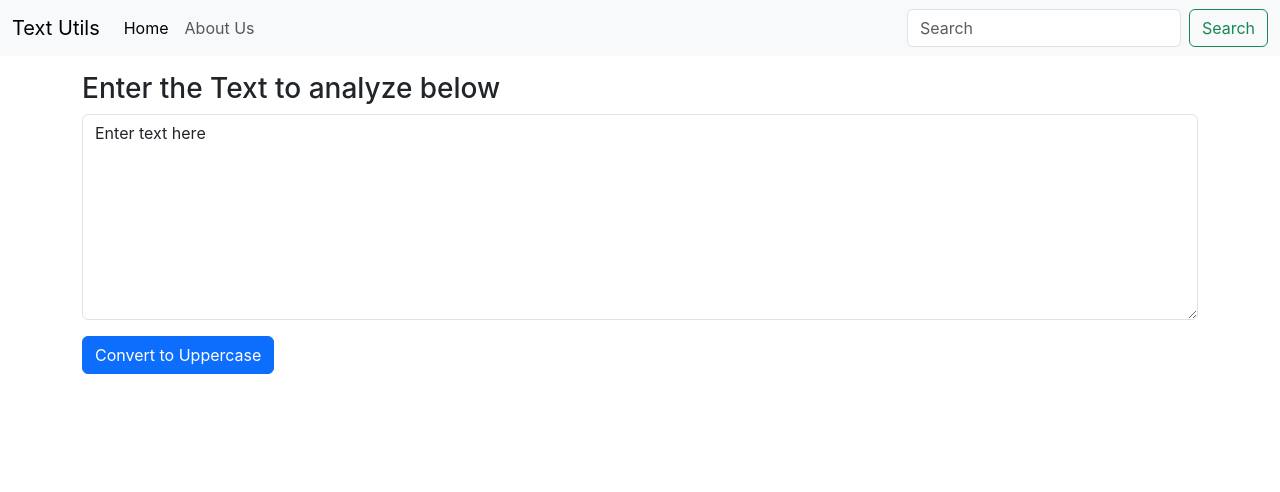
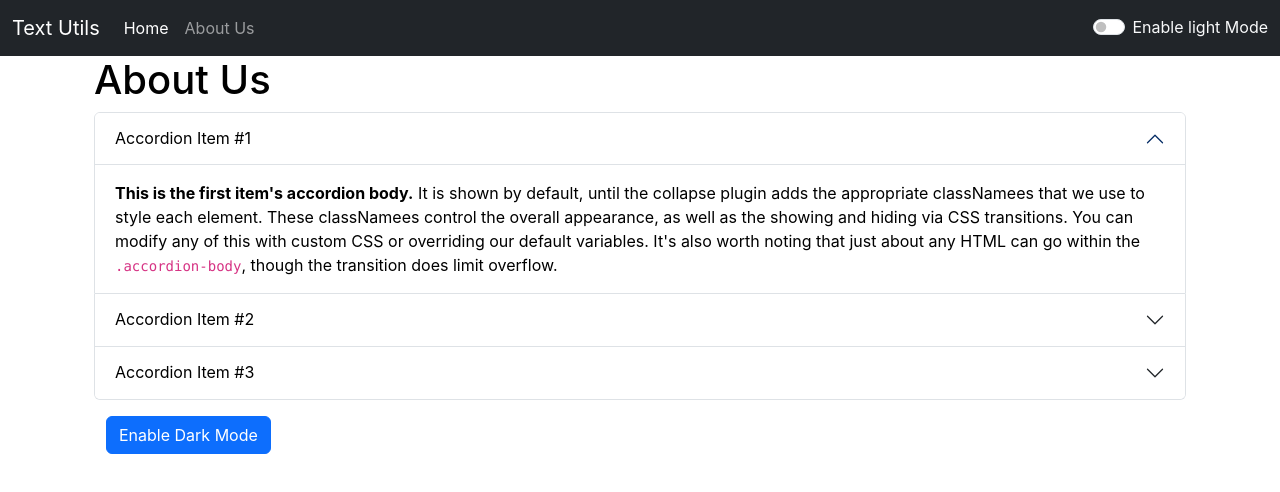
Before and after one commit to prashantAarya19/reactPOC, a React (Create React App) app: page / in a window 1280 px wide. Shown: the top 492 px of the page. Built offline with nearby package versions, Linux system fonts and the light colour scheme.

Commit message:
react states

```diff
--- a/src/App.js
+++ b/src/App.js
@@ -1,14 +1,26 @@
 
+import { useState } from 'react';
 import './App.css';
+import About from './components/About';
 import Navbar from './components/Navbar';
-import TextForm from './components/TextForm';
+// import TextForm from './components/TextForm';
 
 function App() {
+  const [mode, setMode] = useState('dark');
+
+  const toggleMode = () => {
+    if(mode === 'dark')
+      setMode('light');
+    else
+      setMode('dark');
+  };
+
   return (
     <>
-      <Navbar title = "Text Utils" aboutText = "About Us"/>
+      <Navbar title = "Text Utils" aboutText = "About Us" mode = {mode} toggleMode={toggleMode}/>
       <div className="container">
-        <TextForm heading="Enter the Text to analyze below"/>
+        {/* <TextForm heading="Enter the Text to analyze below"/> */}
+        <About />
       </div>
     </>
   );
--- /dev/null
+++ b/src/components/About.js
@@ -0,0 +1,72 @@
+import React, { useState } from 'react'
+
+export default function About() {
+    const [accordionState, setAccoridanState] = useState({
+        color: 'black',
+        backgroundColor: 'white'
+    });
+
+    const toggleBackground = () => {
+        if(accordionState.color === 'white') {
+            setAccoridanState({
+                color: 'black',
+                backgroundColor: 'white'
+            });
+            setDarkBtnText('Enable Dark Mode');
+        } else {
+            setAccoridanState({
+                color: 'white',
+                backgroundColor: 'black'
+            });
+            setDarkBtnText('Enable Light Mode');
+        }
+    }
+
+    const [darkBtnText, setDarkBtnText]= useState('Enable Dark Mode');
+  return (
+    <div className='container' style={accordionState}>
+        <h1>About Us</h1>
+        <div className="accordion" id="accordionExample" style={accordionState}>
+            <div className="accordion-item" style={accordionState}>
+                <h2 className="accordion-header" id="headingOne">
+                <button className="accordion-button" type="button" data-bs-toggle="collapse" data-bs-target="#collapseOne" aria-expanded="true" aria-controls="collapseOne" style={accordionState}>
+                    Accordion Item #1
+                </button>
+                </h2>
+                <div id="collapseOne" className="accordion-collapse collapse show" aria-labelledby="headingOne" data-bs-parent="#accordionExample">
+                <div className="accordion-body">
+                    <strong>This is the first item's accordion body.</strong> It is shown by default, until the collapse plugin adds the appropriate classNamees that we use to style each element. These classNamees control the overall appearance, as well as the showing and hiding via CSS transitions. You can modify any of this with custom CSS or overriding our default variables. It's also worth noting that just about any HTML can go within the <code>.accordion-body</code>, though the transition does limit overflow.
+                </div>
+                </div>
+            </div>
+            <div className="accordion-item" style={accordionState}>
+                <h2 className="accordion-header" id="headingTwo">
+                <button className="accordion-button collapsed" type="button" data-bs-toggle="collapse" data-bs-target="#collapseTwo" aria-expanded="false" aria-controls="collapseTwo" style={accordionState}>
+                    Accordion Item #2
+                </button>
+                </h2>
+                <div id="collapseTwo" className="accordion-collapse collapse" aria-labelledby="headingTwo" data-bs-parent="#accordionExample">
+                <div className="accordion-body">
+                    <strong>This is the second item's accordion body.</strong> It is hidden by default, until the collapse plugin adds the appropriate classNamees that we use to style each element. These classNamees control the overall appearance, as well as the showing and hiding via CSS transitions. You can modify any of this with custom CSS or overriding our default variables. It's also worth noting that just about any HTML can go within the <code>.accordion-body</code>, though the transition does limit overflow.
+                </div>
+                </div>
+            </div>
+            <div className="accordion-item" style={accordionState}>
+                <h2 className="accordion-header" id="headingThree">
+                <button className="accordion-button collapsed" type="button" data-bs-toggle="collapse" data-bs-target="#collapseThree" aria-expanded="false" aria-controls="collapseThree" style={accordionState}>
+                    Accordion Item #3
+                </button>
+                </h2>
+                <div id="collapseThree" className="accordion-collapse collapse" aria-labelledby="headingThree" data-bs-parent="#accordionExample">
+                <div className="accordion-body">
+                    <strong>This is the third item's accordion body.</strong> It is hidden by default, until the collapse plugin adds the appropriate classNamees that we use to style each element. These classNamees control the overall appearance, as well as the showing and hiding via CSS transitions. You can modify any of this with custom CSS or overriding our default variables. It's also worth noting that just about any HTML can go within the <code>.accordion-body</code>, though the transition does limit overflow.
+                </div>
+                </div>
+            </div>
+        </div>
+        <div className="container my-3">
+            <button className="btn btn-primary" onClick={toggleBackground}>{darkBtnText}</button>
+        </div>
+    </div>
+  )
+}
--- a/src/components/Navbar.js
+++ b/src/components/Navbar.js
@@ -4,7 +4,7 @@
 
 export default function Navbar(props) {
   return (
-    <nav className="navbar navbar-expand-lg bg-body-tertiary">
+    <nav className={`navbar navbar-expand-lg navbar-${props.mode} bg-${props.mode}`}>
         <div className="container-fluid">
           <a className="navbar-brand" href="/">{props.title}</a>
           <button className="navbar-toggler" type="button" data-bs-toggle="collapse" data-bs-target="#navbarSupportedContent" aria-controls="navbarSupportedContent" aria-expanded="false" aria-label="Toggle navigation">
@@ -19,10 +19,14 @@
                 <a className="nav-link" href="/">{props.aboutText}</a>
               </li>
             </ul>
-            <form className="d-flex" role="search">
+            {/* <form className="d-flex" role="search">
               <input className="form-control me-2" type="search" placeholder="Search" aria-label="Search" />
               <button className="btn btn-outline-success" type="submit">Search</button>
-            </form>
+            </form> */}
+            <div className="form-check form-switch">
+              <input className="form-check-input" type="checkbox" role="switch" id="flexSwitchCheckDefault" onClick={props.toggleMode} />
+              <label className={`form-check-label text-${props.mode === 'light' ? 'dark': 'light'}`} htmlFor="flexSwitchCheckDefault">Enable {props.mode === 'light' ? 'dark': 'light'} Mode</label>
+            </div>
           </div>
         </div>
     </nav>
--- a/src/components/TextForm.js
+++ b/src/components/TextForm.js
@@ -2,21 +2,55 @@
 
 export default function TextForm(props) {
   const [text, setText] = useState("Enter text here");
-  const handleOnClick = () => {
-    // const updatedText = text.toUpperCase();
+  const handletoUpperCase = () => {
     setText(text.toUpperCase());
   }
+
+  const handletoLowerCase = () => {
+    setText(text.toLowerCase());
+  }
+
+  const handleFirstLetterCapital = () => {
+    let tempText = text;
+    let tempTextArray = tempText.split(" ");
+    let formattedText = '';
+    for(let i = 0; i < tempTextArray.length; i++) {
+      formattedText = formattedText+' '+capitlizeFirstLetter(tempTextArray[i]);
+    }
+    setText(formattedText);
+  }
+
+  const capitlizeFirstLetter = (text) => {
+    return text.charAt(0).toUpperCase()+text.slice(1);
+  }
+
+  const handleClearText = () => {
+    setText('');
+  }
+
   const handleOnChange = (event) => {
-    console.log("On change");
     setText(event.target.value);
   }
   return (
-     <div className="my-3">
+     <>
+      <div className="container">
         <h3>{props.heading}</h3>
         <div className="mb-3">
             <textarea className="form-control" id="myTextBox" onChange={handleOnChange} value={text} rows="8"></textarea>
         </div>
-        <button className="btn btn-primary" onClick={handleOnClick}>Convert to Uppercase</button>
+        <button className="btn btn-primary mx-1" onClick={handletoUpperCase}>Convert to Uppercase</button>
+        <button className="btn btn-primary mx-1" onClick={handletoLowerCase}>Convert to Lowercase</button>
+        <button className="btn btn-primary mx-1" onClick={handleFirstLetterCapital}>First letter capital</button>
+        <button className="btn btn-primary mx-1" onClick={handleClearText}>Clear text</button>
      </div>
+      <div className="container my-3">
+        <h3>Your text summry</h3>
+        <p>{text.split(' ').length} Word and {text.length} Characters</p>
+        <p>{0.008 * text.split(' ').length} Minutes to read</p>
+        <h3>Preview</h3>
+        <p>{text}</p>
+      </div>
+     </>
+
   )
 }
```
